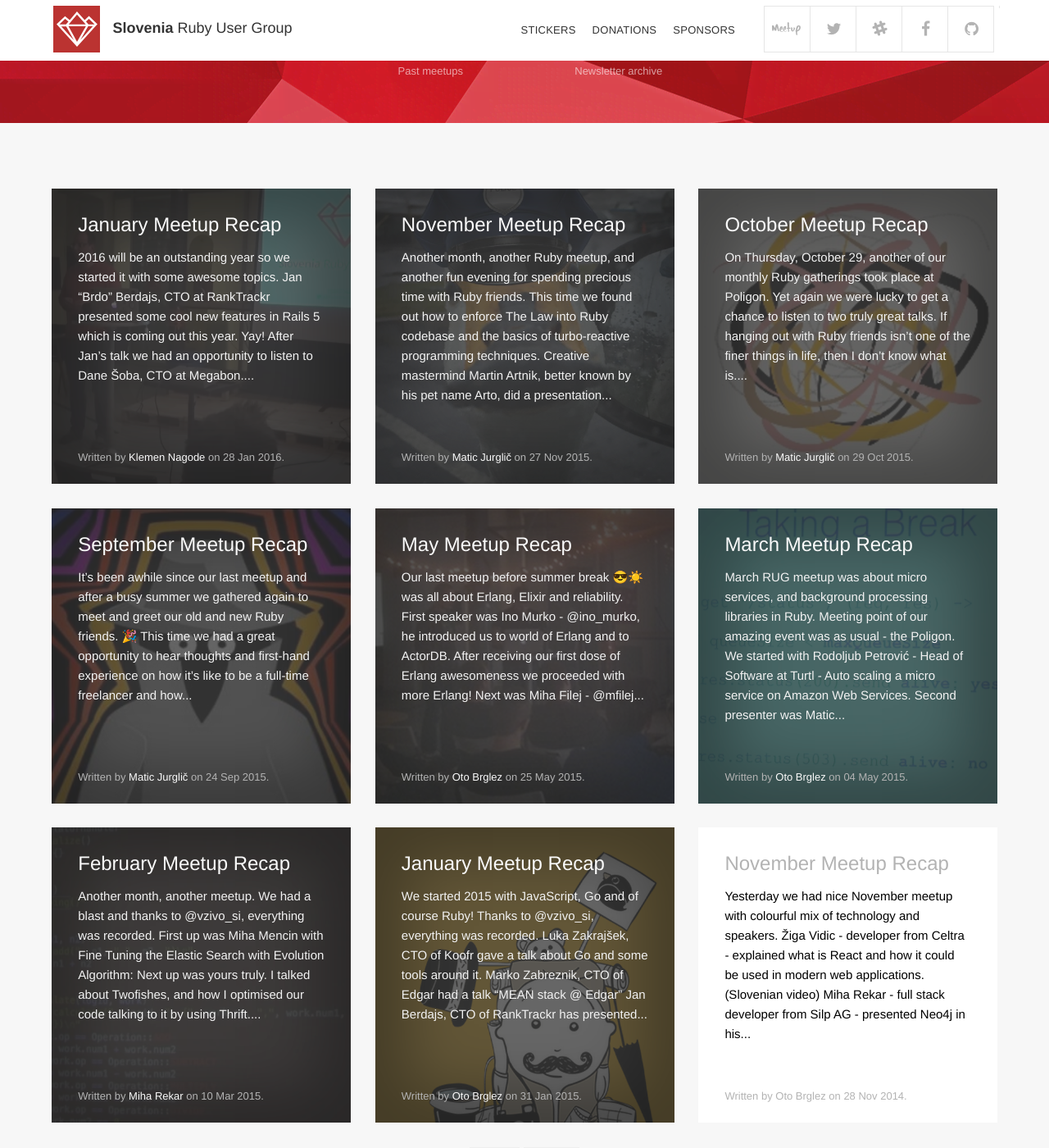
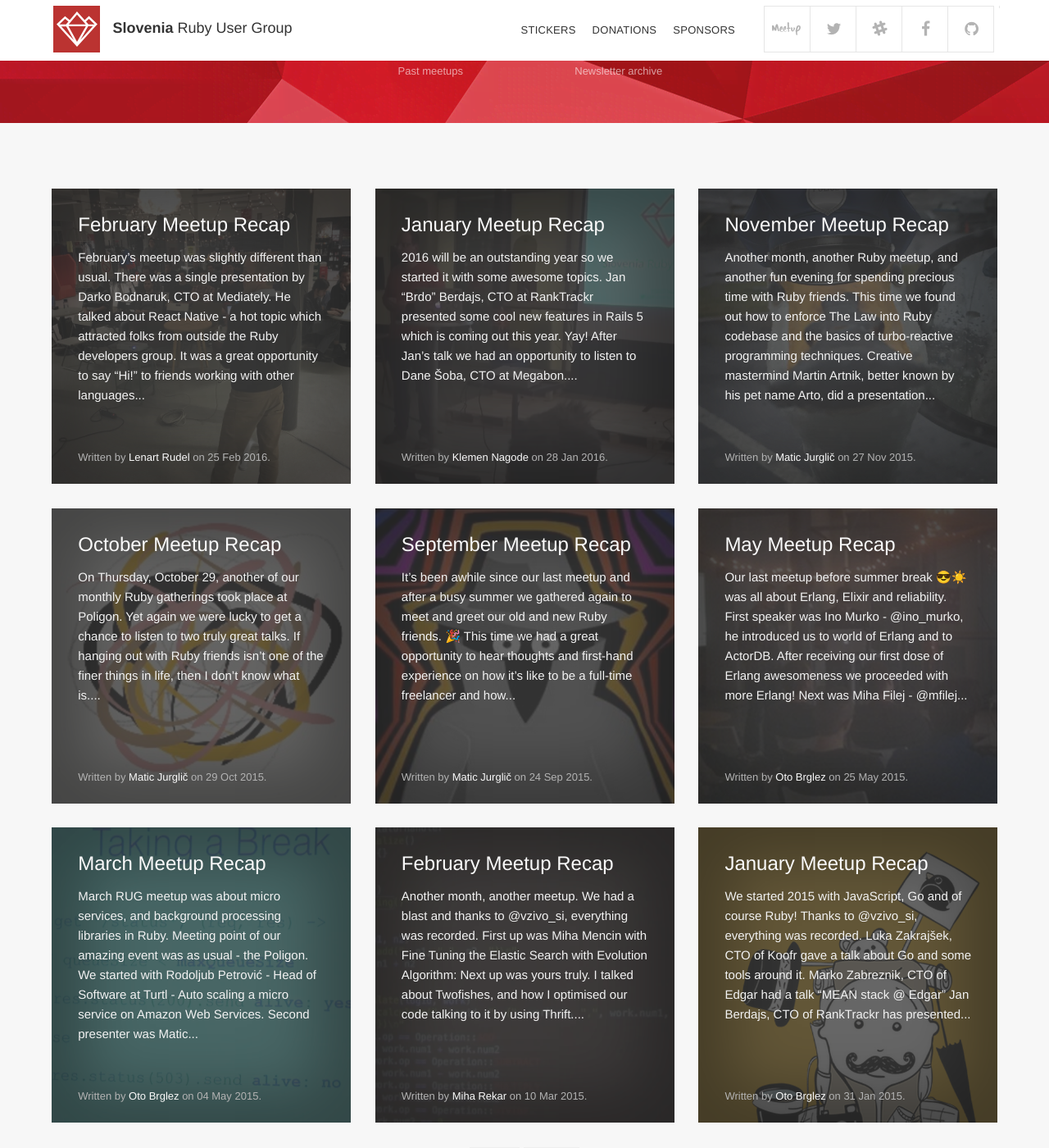
Before and after one commit to RubySlovenia/RubySlovenia.github.io, a Jekyll site: the page built from index.html, in a window 1280 px wide and 1400 px high, scrolled down 250 px. Shown: the whole window at 82% size. Built offline with Jekyll 4.4.1, drawn with Linux system fonts in a browser that asks for light colours; nearby versions of some CDN libraries; emoji names are drawn with the system emoji font; the list of posts is cut into pages by our own code.

Commit message:
Add recap for february's meetup

```diff
--- a/_config.yml
+++ b/_config.yml
@@ -46,6 +46,10 @@ authors:
     name:           Klemen Nagode
     url:            http://www.klemen.info
     email:          klemen.nagode@gmail.com
+  lenart:
+    name:           Lenart Rudel
+    url:            http://twitter.com/lenart
+    email:          lenart.rudel@gmail.com
 
 paginate:         9
 
--- /dev/null
+++ b/_posts/2016-02-25-februar-recap.md
@@ -0,0 +1,20 @@
+---
+layout: post
+title: February Meetup Recap
+author: lenart
+bg_photo: ./assets/img/posts/2016-02-25_meetup.jpg
+---
+
+February's meetup was slightly different than usual. There was a single presentation by [Darko Bodnaruk](https://twitter.com/darkobodnaruk), CTO at [Mediately](https://mediately.co/). He talked about React Native - a hot topic which attracted folks from outside the Ruby developers group. It was a great opportunity to say "Hi!" to friends working with other languages than Ruby.
+
+<iframe height="400" src="https://www.youtube.com/embed/U-nLOdrEE74" frameborder="0" style="width: 100%" allowfullscreen></iframe>
+
+<small><i>Video: &copy; [@vzivo_si](http://www.vzivo.si/)</i></small>
+
+<iframe height="400" src="https://docs.google.com/a/mediately.co/presentation/d/1TiczWK1yapS-TI0tLWRWHhju3J9z4QGpbhAns8KpNYI/embed?start=false&loop=false&delayms=5000" frameborder="0" style="width:100%" allowfullscree></iframe>
+
+After the presentation it almost felt like many of the attendees went home to immediately put their hands on React Native. Some of us stayed and discussed things heard during the presentation over a free beer - courtesy of Toptal.
+
+All in all it was another great event. Thanks everyone for coming and thanks to our sponsors - [Toptal](http://www.toptal.com), [V Živo](http://www.vzivo.si/) and [Poligon](http://www.poligon.si/) - who make events like this possible.
+
+As always make sure you bookmark [our meetup page](http://www.meetup.com/RubySlovenia/) so you won't miss our next event. If you feel like chatting you're welcome to join our [Slack group]().
```
Also changed, not shown: assets/img/posts/2016-02-25_meetup.jpg (added).
